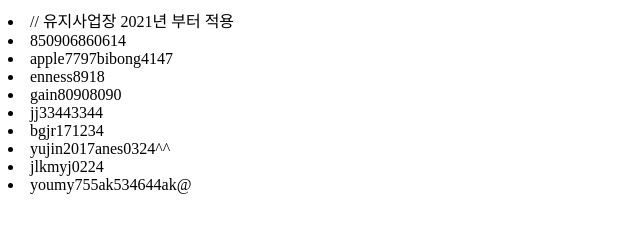
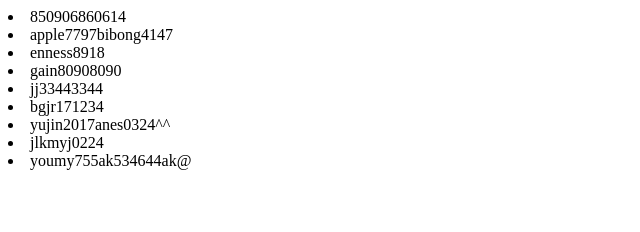
Before and after one commit to chung0906/simplecare02, a plain HTML site: page index.html in a window 1280 px wide. Shown: the whole page, without its empty margins (0-640 px from the left). Drawn offline with Linux system fonts and the light colour scheme.

Commit message:
Update index.html

```diff
--- a/index.html
+++ b/index.html
@@ -8,7 +8,7 @@
 
   <body>
 
-<li>// 유지사업장 2021년 부터 적용 </script>
+<script> // 유지사업장 2021년 부터 적용 </script>
 
 <li>850906860614</li> <script> //관리자 </script>
 
```
